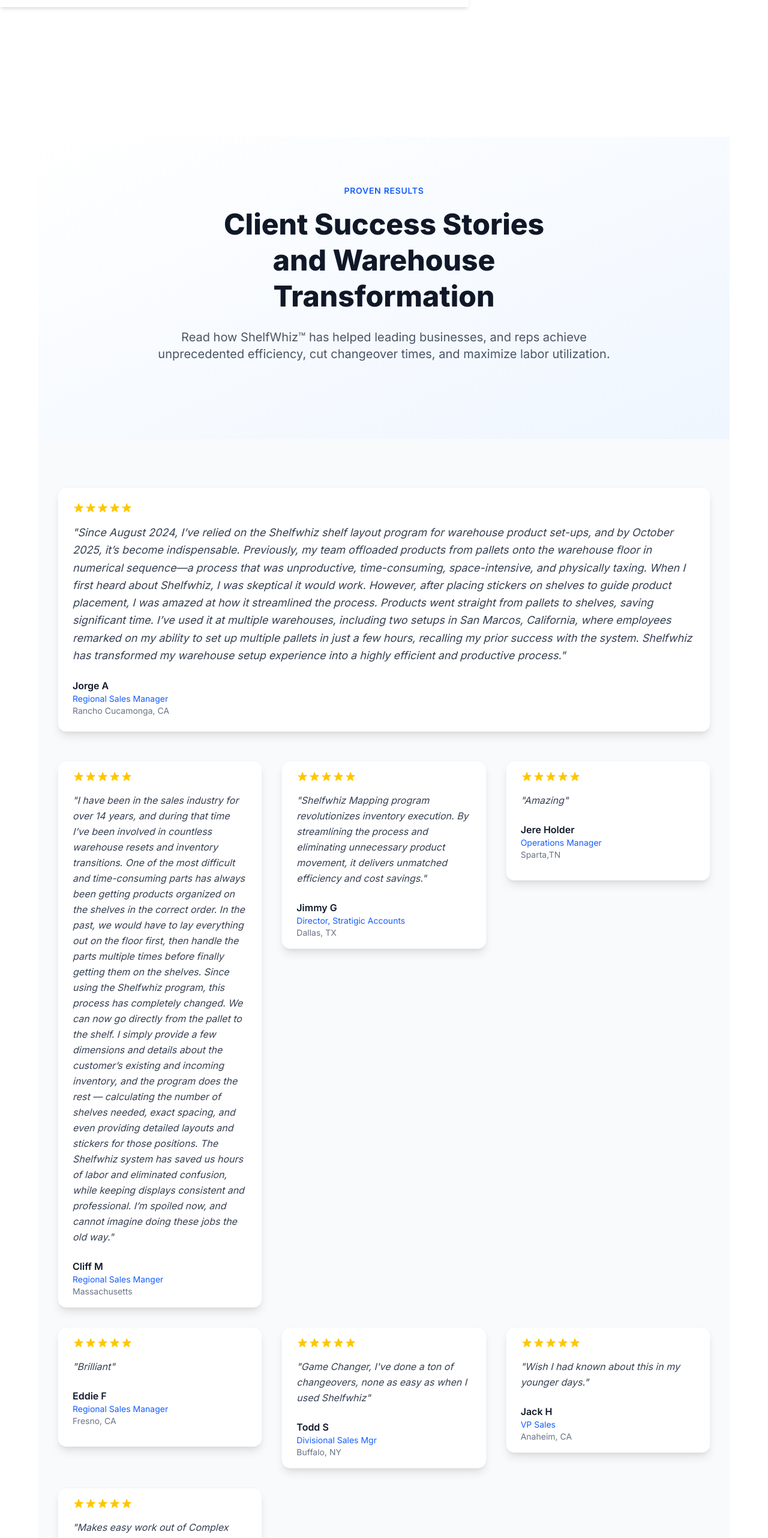
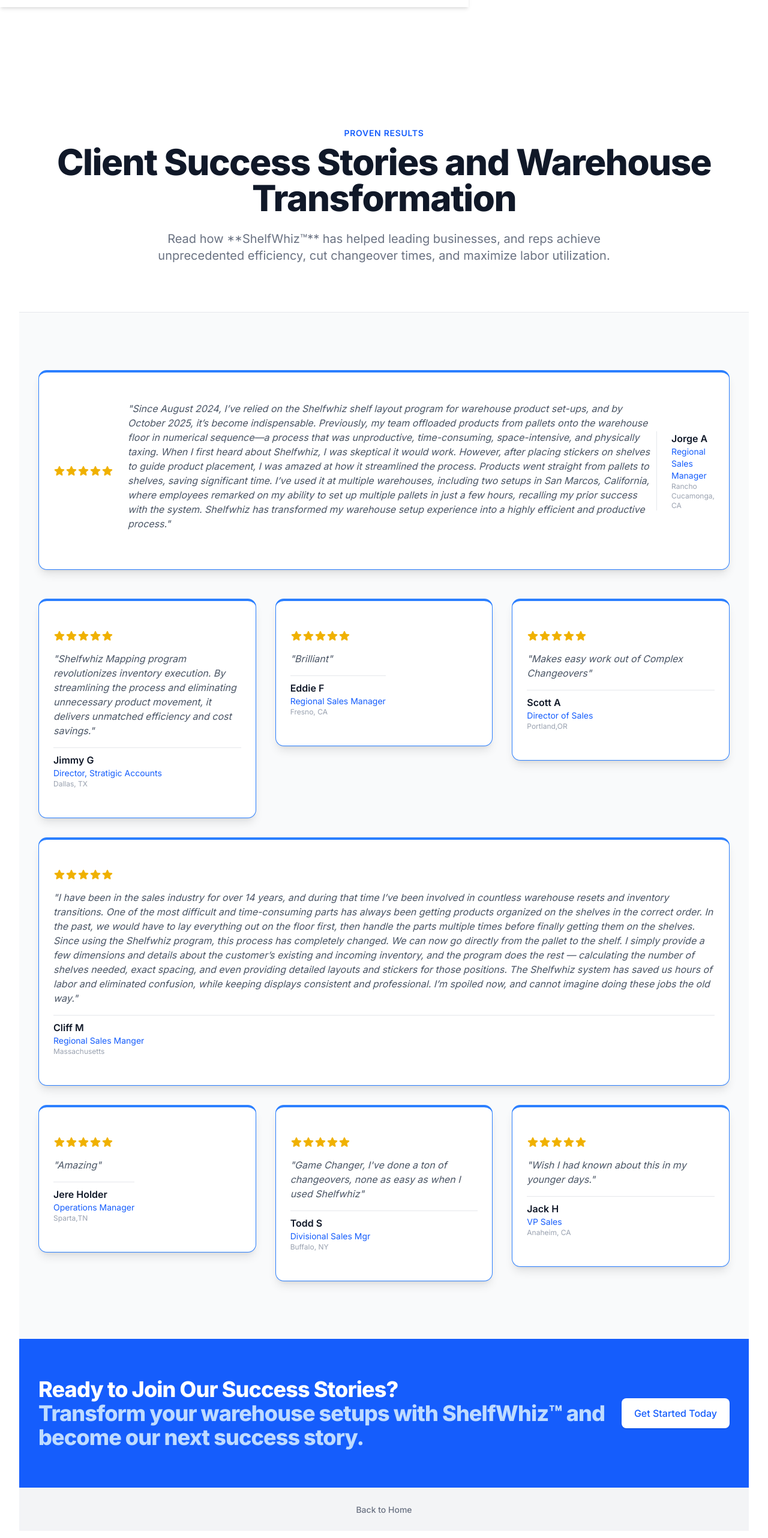
Before and after one commit to jsturges640-Shelfwhiz/Shelfwhiz-website, a Next.js app: page /testimonials in a window 1280 px wide. Shown: the part 60-2624 px from the top of the page at 60% size. Built offline with nearby package versions, Linux system fonts and the light colour scheme.

Commit message:
Update page.tsx

```diff
--- a/app/testimonials/page.tsx
+++ b/app/testimonials/page.tsx
@@ -1,16 +1,23 @@
 "use client";
-
 import Link from "next/link";
 import { Card, CardContent } from "@/components/ui/card";
 
-// Simple SVG icon components
+// Using yellow-500 for the star color to make them stand out
 const Star = ({ className }: { className?: string }) => (
-  <svg className={className} fill="currentColor" viewBox="0 0 20 20">
-    <path d="M9.049 2.927c.3-.921 1.603-.921 1.902 0l1.07 3.292a1 1 0 00.95.69h3.462c.969 0 1.371 1.24.588 1.81l-2.8 2.034a1 1 0 00-.364 1.118l1.07 3.292c.3.921-.755 1.688-1.54 1.118l-2.8-2.034a1 1 0 00-1.175 0l-2.8 2.034c-.784.57-1.838-.197-1.539-1.118l1.07-3.292a1 1 0 00-.364-1.118L2.98 8.72c-.783-.57-.38-1.81.588-1h3.461a1 1 0 00.951-.69l1.07-3.292z" />
+  <svg
+    xmlns="http://www.w3.org/2000/svg"
+    viewBox="0 0 24 24"
+    fill="currentColor"
+    className={`w-5 h-5 text-yellow-500 ${className}`} // Stars are yellow-500
+  >
+    <path
+      fillRule="evenodd"
+      d="M10.788 3.21c.448-1.077 1.976-1.077 2.424 0l2.082 5.007 5.404.433c1.164.093 1.636 1.545.749 2.305l-4.117 3.527 1.257 5.273c.271 1.136-.964 2.033-1.96 1.425L12 18.354 7.373 21.18c-.996.608-2.231-.29-1.96-1.425l1.257-5.273-4.117-3.527c-.887-.76-.415-2.212.749-2.305l5.404-.433 2.082-5.006z"
+      clipRule="evenodd"
+    />
   </svg>
 );
-
-// Sample Testimonial Data
+// Sample Testimonial Data (Data array remains unchanged)
 const testimonials = [
   {
     id: 3,
@@ -89,130 +96,160 @@ const testimonials = [
   },
 ];
 
+// Testimonial Card (Standard)
 const TestimonialCard = ({ content, name, company, role, rating, id }: (typeof testimonials)[0]) => (
-  <div
-    className={`bg-white rounded-xl shadow-lg border border-gray-100 flex flex-col justify-between py-4 px-6 min-h-[200px] hover:shadow-xl transition-all duration-300`}
-  >
-    <div>
-      <div className="flex mb-4">
+  <Card key={id} className="shadow-lg border-t-4 border-blue-500 hover:shadow-xl transition-shadow">
+    <CardContent className="p-6 space-y-4">
+      <div className="flex">
         {[...Array(rating)].map((_, i) => (
-          <Star key={i} className="w-5 h-5 text-yellow-400" />
+          <Star key={i} />
         ))}
       </div>
-      <blockquote
-        className="text-gray-700 italic mb-6 text-base leading-relaxed"
-      >
+
+      <blockquote className="text-gray-600 italic">
         "{content}"
       </blockquote>
-      <div>
+
+      <div className="pt-2 border-t border-gray-200">
         <p className="font-semibold text-gray-900">{name}</p>
+        {/* Changed text-gray-500 to text-blue-600 */}
         <p className="text-sm text-blue-600">{role}</p>
-        <p className="text-sm text-gray-500">{company}</p>
+        <p className="text-xs text-gray-400">{company}</p>
       </div>
-    </div>
-  </div>
+
+    </CardContent>
+
+  </Card>
 );
 
+// Featured Testimonial Card (id 2)
 const TestimonialCardFeatured = ({ content, name, company, role, rating }: (typeof testimonials)[0]) => (
-  <div
-    className="bg-white rounded-xl shadow-lg border border-gray-100 flex flex-col justify-between p-6 w-full md:w-3/4 lg:w-2/3 mx-auto hover:shadow-xl transition-all duration-300"
-  >
-    <div>
-      <div className="flex mb-4">
+  <Card className="col-span-1 md:col-span-3 bg-white shadow-lg border-t-4 border-blue-500 rounded-xl">
+    <CardContent className="p-6 space-y-4 flex flex-col md:flex-row items-start md:items-center">
+
+      {/* Stars Section */}
+      <div className="flex-shrink-0 flex mb-4 md:mb-0 md:mr-6">
         {[...Array(rating)].map((_, i) => (
-          <Star key={i} className="w-5 h-5 text-yellow-400" />
+          <Star key={i} />
         ))}
       </div>
-      <blockquote
-        className="text-gray-700 italic mb-6 text-lg leading-relaxed"
-      >
+
+      {/* Blockquote Content */}
+      <div className="flex-grow">
+        <blockquote className="text-gray-600 italic">
           "{content}"
         </blockquote>
-      <div>
+      </div>
+
+      {/* Name/Role/Company Section */}
+      <div className="pt-2 md:pt-0 md:pl-6 md:border-l md:border-gray-200">
         <p className="font-semibold text-gray-900">{name}</p>
+        {/* Changed text-gray-500 to text-blue-600 */}
         <p className="text-sm text-blue-600">{role}</p>
-        <p className="text-sm text-gray-500">{company}</p>
+        <p className="text-xs text-gray-400">{company}</p>
       </div>
-    </div>
-  </div>
+
+    </CardContent>
+
+  </Card>
 );
 
 export default function TestimonialsPage() {
+
+  // 1. Define the custom order of IDs for the grid
+  const customOrderIds = [1, 5, 8, 3, 4, 6, 7];
+
+  // 2. Filter and map testimonials based on the custom order
+  const orderedTestimonials = customOrderIds
+    .map(id => testimonials.find(t => t.id === id))
+    .filter((t): t is (typeof testimonials)[0] => t !== undefined);
+
+  // 3. Find the featured testimonial (id 2)
+  const featuredTestimonial = testimonials.find(t => t.id === 2);
+
   return (
-    <main className="pt-24 pb-20 px-4 sm:px-6 lg:px-8" style={{ paddingTop: 'calc(6rem + env(safe-area-inset-top, 80px))' }}>
+    <div className="min-h-screen bg-gray-50">
+
       {/* Hero/Header Section */}
-      <section className="relative pt-16 pb-20 md:pt-20 md:pb-24 bg-gradient-to-br from-white to-blue-50 overflow-hidden text-center">
-        <div className="max-w-4xl mx-auto px-4 sm:px-6 lg:px-8 relative z-10">
-          <span className="text-sm font-semibold text-blue-600 uppercase tracking-wider mb-4 block">
+      <div className="bg-white py-20 border-b border-gray-200">
+        <div className="max-w-7xl mx-auto px-4 sm:px-6 lg:px-8 text-center">
+          <p className="text-sm font-semibold text-blue-600 uppercase tracking-wider">
             PROVEN RESULTS
-          </span>
-          <h1 className="text-4xl md:text-5xl font-extrabold text-gray-900 mb-6 leading-tight mx-auto text-center max-w-2xl">
-            <span className="block">Client Success Stories</span>
-            <span className="block">and Warehouse Transformation</span>
+          </p>
+          <h1 className="mt-2 text-4xl font-extrabold text-gray-900 tracking-tight sm:text-5xl lg:text-6xl">
+            Client Success Stories
+            and Warehouse Transformation
           </h1>
-          <p className="text-xl text-gray-600 mb-8 max-w-3xl mx-auto text-center">
-            Read how ShelfWhiz™ has helped leading businesses, and reps achieve unprecedented efficiency, cut changeover times, and maximize labor utilization.
+
+          <p className="mt-6 max-w-3xl mx-auto text-xl text-gray-500">
+            Read how **ShelfWhiz™** has helped leading businesses, and reps achieve unprecedented efficiency, cut changeover times, and maximize labor utilization.
           </p>
+
         </div>
-      </section>
 
-      {/* Testimonials Section */}
-      <section className="py-20 px-4 sm:px-6 lg:px-8 bg-gray-50">
-        <div className="max-w-7xl mx-auto">
+      </div>
+      {/* Testimonials Section (Layout logic remains the same) */}
+      <section className="py-16 sm:py-24">
+
+        <div className="max-w-7xl mx-auto px-4 sm:px-6 lg:px-8">
           {/* Featured Testimonial (id: 2) */}
           <div className="mb-12">
-            {testimonials
-              .filter((testimonial) => testimonial.id === 2)
-              .map((testimonial) => (
-                <TestimonialCardFeatured key={testimonial.id} {...testimonial} />
-              ))}
+            {featuredTestimonial && (
+              <TestimonialCardFeatured {...featuredTestimonial} />
+            )}
           </div>
+
+
           {/* Grid for Other Testimonials */}
-          <div className="grid md:grid-cols-3 gap-8">
-            {testimonials
-              .filter((testimonial) => testimonial.id !== 2)
-              .sort((a, b) => {
-                if (a.id === 3) return -1; // Place id 3 first
-                if (b.id === 3) return 1;
-                return a.id - b.id; // Sort remaining by id
-              })
+          <div className="grid grid-cols-1 md:grid-cols-3 gap-8">
+            {orderedTestimonials
               .map((testimonial, index) => (
-                <div key={index}>
+                <div
+                  key={testimonial.id}
+                  className={testimonial.id === 3 ? "col-span-1 md:col-span-3" : "col-span-1"}
+                >
                   <TestimonialCard {...testimonial} />
                 </div>
               ))}
           </div>
+
+
         </div>
+
       </section>
+      {/* CTA Section - Blue Background */}
+      <section className="bg-blue-600">
 
-      {/* CTA Section */}
-      <section className="py-20 px-4 sm:px-6 lg:px-8 bg-blue-600" id="contact">
-        <div className="max-w-4xl mx-auto text-center">
-          <div>
-            <h2 className="text-3xl font-bold text-white mb-6">
-              Ready to Join Our Success Stories?
+        <div className="max-w-7xl mx-auto py-12 px-4 sm:px-6 lg:py-16 lg:px-8 lg:flex lg:items-center lg:justify-between">
+          <h2 className="text-3xl font-extrabold tracking-tight text-white sm:text-4xl">
+            <span className="block">Ready to Join Our Success Stories?</span>
+            <span className="block text-blue-200">Transform your warehouse setups with ShelfWhiz™ and become our next success story.</span>
           </h2>
-            <p className="text-blue-100 text-lg mb-8 max-w-2xl mx-auto">
-              Transform your warehouse setups with ShelfWhiz™ and become our next success story.
-            </p>
+
+          <div className="mt-8 flex lg:mt-0 lg:flex-shrink-0">
+            <div className="inline-flex rounded-md shadow">
               <Link
-              href="/#contact"
-              className="bg-white text-blue-600 hover:bg-gray-100 px-8 py-3 rounded-lg font-medium transition inline-flex items-center hover:scale-105 transform shadow-lg"
+                href="/contact"
+                className="inline-flex items-center justify-center px-5 py-3 border border-transparent text-base font-medium rounded-md text-blue-600 bg-white hover:bg-blue-50"
               >
                 Get Started Today
               </Link>
             </div>
           </div>
+
+        </div>
+
       </section>
 
-      <div className="max-w-4xl mx-auto text-center px-4 sm:px-6 lg:px-8 pb-8">
-        <Link
-          href="/"
-          className="inline-block text-blue-600 hover:text-blue-700 font-medium transition"
-        >
+      <footer className="py-6 bg-gray-100">
+        <div className="max-w-7xl mx-auto px-4 sm:px-6 lg:px-8 text-center">
+          <Link href="/" className="text-sm font-medium text-gray-500 hover:text-gray-900">
             Back to Home
           </Link>
         </div>
-    </main>
+      </footer>
+
+    </div>
+
   );
 }
```
Lines whose indentation alone changed are shown as unchanged.
